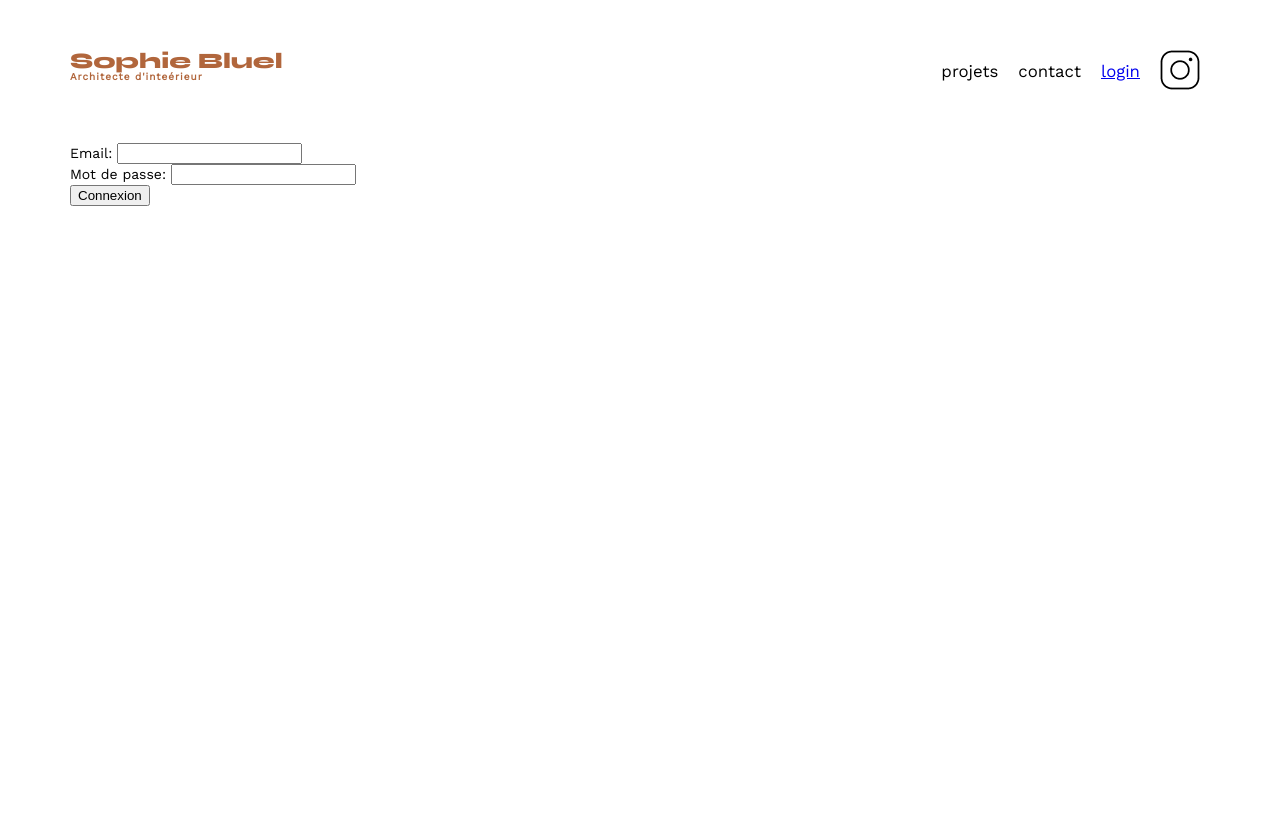
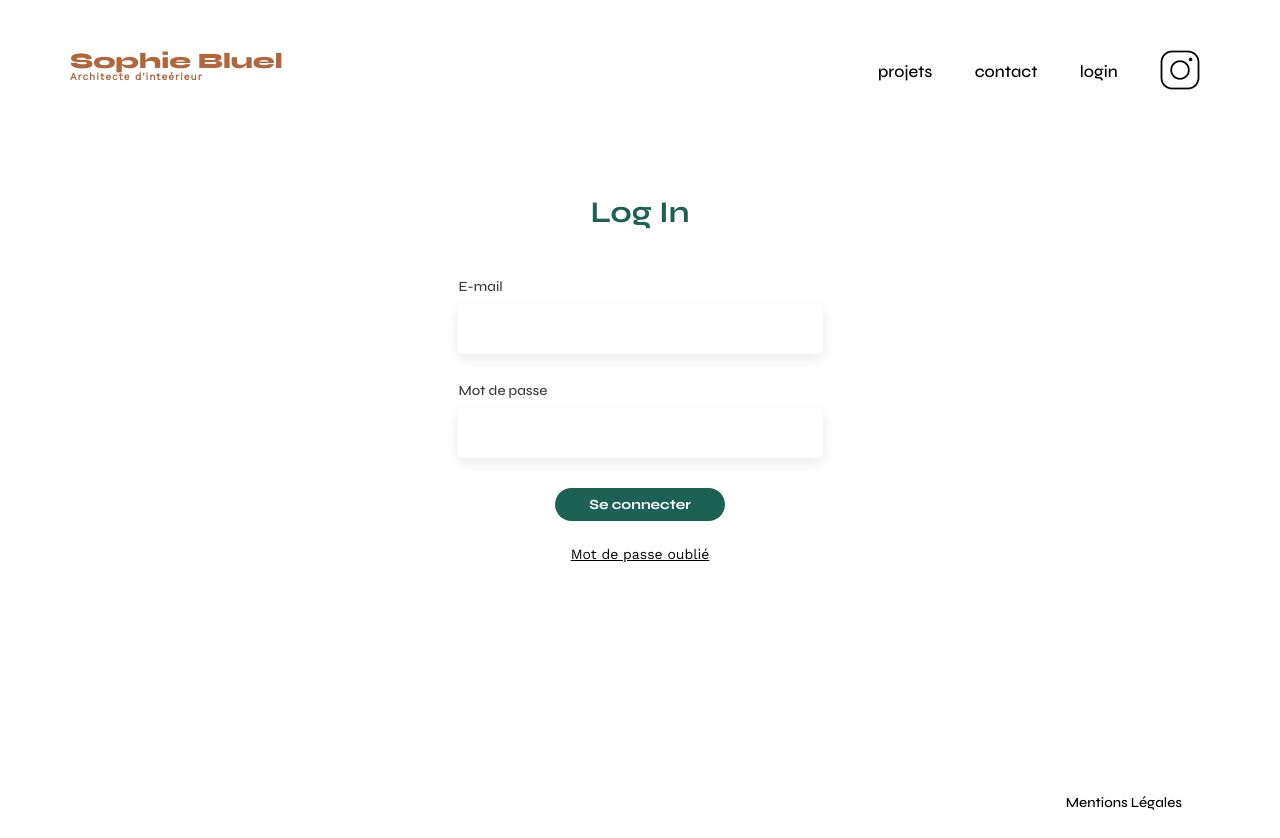
Before and after one commit to remyforcode/projet2, a plain HTML site: page FrontEnd/login.html in a window 1280 px wide. Before the commit the page ends 800 px from the top, so only its background shows below. Drawn offline with nearby package versions, Linux system fonts and the light colour scheme.

Commit message:
ajout page de login non fonctionnelle

```diff
--- a/FrontEnd/assets/login.css
+++ b/FrontEnd/assets/login.css
@@ -22,7 +22,10 @@ time, mark, audio, video {
 	font-size: 100%;
 	font: inherit;
 	vertical-align: baseline;
+	font-family: 'Syne', sans-serif;
 }
+
+
 /* HTML5 display-role reset for older browsers */
 article, aside, details, figcaption, figure,
 footer, header, hgroup, menu, nav, section {
@@ -47,17 +50,26 @@ table {
 	border-spacing: 0;
 }
 /** end reset css**/
+
+a {
+	color: black;
+	text-decoration: none;
+}
+
+
 body {
 	max-width: 1140px;
 	margin:auto;
 	font-family: 'Work Sans' ;
 	font-size: 14px;
 }
+
 header {
 	display: flex;
 	justify-content: space-between;
 	margin: 50px 0
 }
+
 section {
 	margin: 50px 0
 }
@@ -84,12 +96,18 @@ h2{
 	font-size: 30px;
 	color: #1D6154
 }
+
+nav {
+	width: 30%;
+}
+
 nav ul {
 	display: flex;
 	align-items: center;
 	list-style-type: none;
+	justify-content: space-between;
+}
 
-}
 nav li {
 	padding: 0 10px;
 	font-size: 1.2em;
@@ -98,120 +116,77 @@ nav li {
 li:hover {
 	color: #B1663C;
 }
-#introduction {
+
+.center {
+	height: 78vh;
+}
+
+#connexion-form {
 	display: flex;
+	flex-direction: column;
+	justify-content: center;
 	align-items: center;
 }
-#introduction figure {
-	flex: 1
-}
-#introduction img {
-	display: block;
-	margin: auto;
-	width: 80%;
+
+label {
+	font-size: 14px;
+	font-weight: 500;
+	margin-bottom: 10px;
+	text-align: left;
+	width: 363px;
+	color: #3D3D3D;
   }
 
-#introduction article {
-	flex: 1
-}
-#introduction h2 {
-	margin-bottom: 1em;
-}
-
-#introduction p {
-	margin-bottom: 0.5em;
-}
-#portfolio h2 {
-	text-align: center;
-	margin-bottom: 1em;
-}
-
-.filtres {
-	display: flex;
-    flex-direction: row;
-    justify-content: center;
-}
-
-.filtersButton {
-    background-color: white;
-    color: #1D6154;
-    border-color: #1D6154;
-    border-radius: 60px;
+h3 {
 	font-family: 'Syne';
  	font-style: normal;
 	font-weight: 700;
-    font-size: 16px;
-    line-height: 19px;
-    text-align: center;
-    margin: 10px;
-    height: 40px;
-    min-width: 100px;
-    padding-left: 10px;
-    padding-right: 10px;
+	font-size: 30px;
+	line-height: 36px;
+	color: #1D6154;
+	margin: 50px;
+
 }
 
-.filtersButton:hover {
-    background-color: #1D6154;
-    color: white;
-    cursor: pointer;
+input[type="email"], input[type="password"] {
+	width: 345px;
+	height: 30px;
+	border: 1px solid #ccc;
+	border-radius: 5px;
+	padding: 10px;
+	font-size: 16px;
+	margin-bottom: 20px;
+	background: #FFFFFF;
+    box-shadow: 0px 4px 14px rgba(0, 0, 0, 0.09);
+	border: 0;
+	margin-bottom: 30px;
   }
 
-.gallery {
-	width: 100%;
-	display: grid;
-	grid-template-columns: 1fr 1fr 1fr;
-	grid-column-gap: 20px;
-	grid-row-gap: 20px;
+.connecter {
+	background: #1D6154;
+    border-radius: 60px;
+	border: 0;
+    width: 170px;
+    height: 33px;
+    color: white;
+	font-style: normal;
+	font-weight: 600;
+	font-size: 14px;
+	line-height: 17px;
+	font-family: 'Syne';
+	margin-bottom: 25px;
 }
 
-.gallery img {
-	width: 100%;
-
-}
-#contact {
-	width: 50%;
-margin: auto;
-}
-#contact > * {
-	text-align: center;
-
-}
-#contact h2{
-	margin-bottom: 20px;
-}
-#contact form {
-	text-align: left;
-	margin-top:30px;
-	display: flex;
-	flex-direction: column;
+.password-forget {
+	font-family: 'Work Sans';
+	font-style: normal;
+ 	font-weight: 500;
+	font-size: 14px;
+	line-height: 16px;
+	text-decoration-line: underline;
 }
 
-#contact input {
-	height: 50px;
-	font-size: 1.2em;
-	border: none;
-	box-shadow: 0px 4px 14px rgba(0, 0, 0, 0.09);
-}
-#contact label {
-	margin: 2em 0 1em 0;
-}
-#contact textarea {
-	border: none;
-	box-shadow: 0px 4px 14px rgba(0, 0, 0, 0.09);
-}
-
-input[type="submit"]{
-	font-family: 'Syne';
-	font-weight: 700;
-	color: white;
-	background-color: #1D6154;
-	margin : 2em auto ;
-	width: 180px;
-	text-align: center;
-	border-radius: 60px ;
-}
-
-footer nav ul {
+footer ul {
 	display: flex;
 	justify-content: flex-end;
 	margin: 2em
--- a/FrontEnd/index.js
+++ b/FrontEnd/index.js
@@ -40,7 +40,7 @@ const buttons = document.querySelectorAll(".filtersButton")
 const filters = (event) => {
 
   if (event.target.value === "Tous") {
-     displayWorks(projets)
+    displayWorks(projets)
   } else {
     projetsFiltered = projets.filter(projet => projet.category.name === event.target.value)
     displayWorks(projetsFiltered)
--- a/FrontEnd/login.html
+++ b/FrontEnd/login.html
@@ -3,9 +3,11 @@
 <head>
   <meta charset="UTF-8">
   <title>Connexion</title>
+  <meta name="viewport" content="width=device-width, initial-scale=1.0">
   <link rel="preconnect" href="https://fonts.googleapis.com">
   <link rel="preconnect" href="https://fonts.gstatic.com" crossorigin>
-  <link href="https://fonts.googleapis.com/css2?family=Syne:wght@700;800&family=Work+Sans&display=swap" rel="stylesheet">
+  <link href="https://fonts.googleapis.com/css2?family=Syne:wght@500;700;800&family=Work+Sans&display=swap" rel="stylesheet">
+  <meta name="description" content="">
   <link rel="stylesheet" href="/FrontEnd/assets/login.css">
 </head>
 <body>
@@ -20,14 +22,28 @@
             </ul>
         </nav>
     </header>
-    <form id="connexion-form">
-    <label for="email">Email:</label>
-    <input type="email" id="email" name="email" required>
-    <br>
-    <label for="password">Mot de passe:</label>
-    <input type="password" id="password" name="password" required>
-    <br>
-    <button type="submit">Connexion</button>
-  </form>
+    <main>
+     <div class="center">
+      <form id="connexion-form">
+      <h3>Log In</h3>
+
+      <label for="email">E-mail</label>
+      <input type="email" id="email" name="email" required>
+
+      <label for="password">Mot de passe</label>
+      <input type="password" id="password" name="password" required>
+
+
+     <input value="Se connecter" type="submit" class="connecter"></input>
+
+     <a class="password-forget">Mot de passe oublié</a>
+     </form>
+    </div>
+    </main>
 </body>
+  <footer>
+	  <ul>
+			<li>Mentions Légales</li>
+		 </ul>
+	</footer>
 </html>
```
Lines whose indentation alone changed are shown as unchanged.
